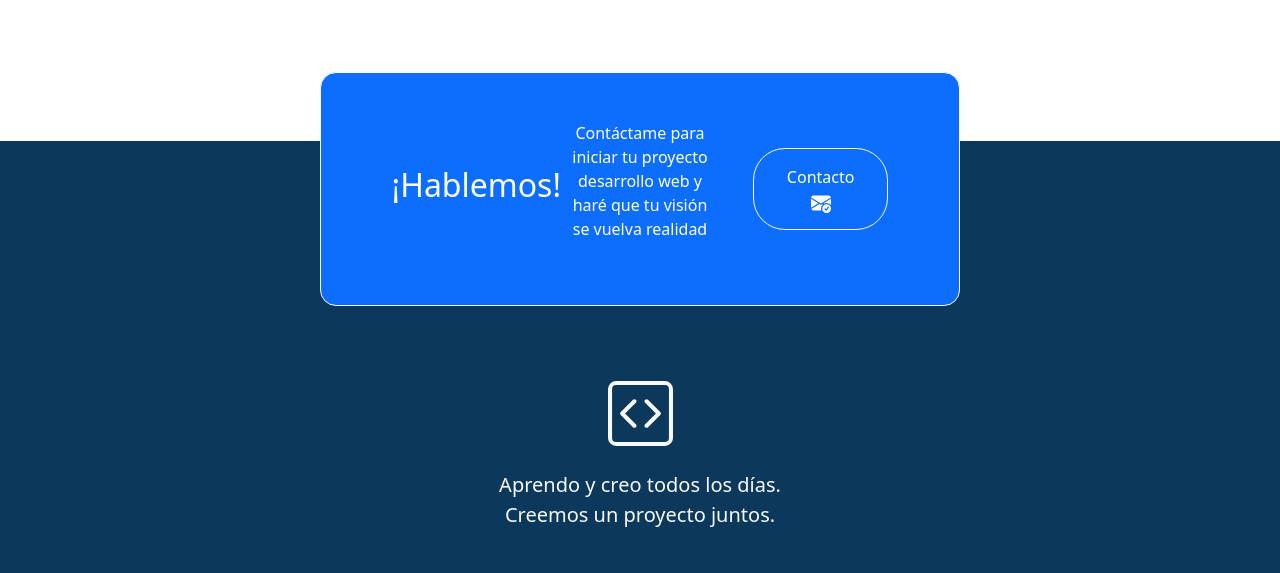
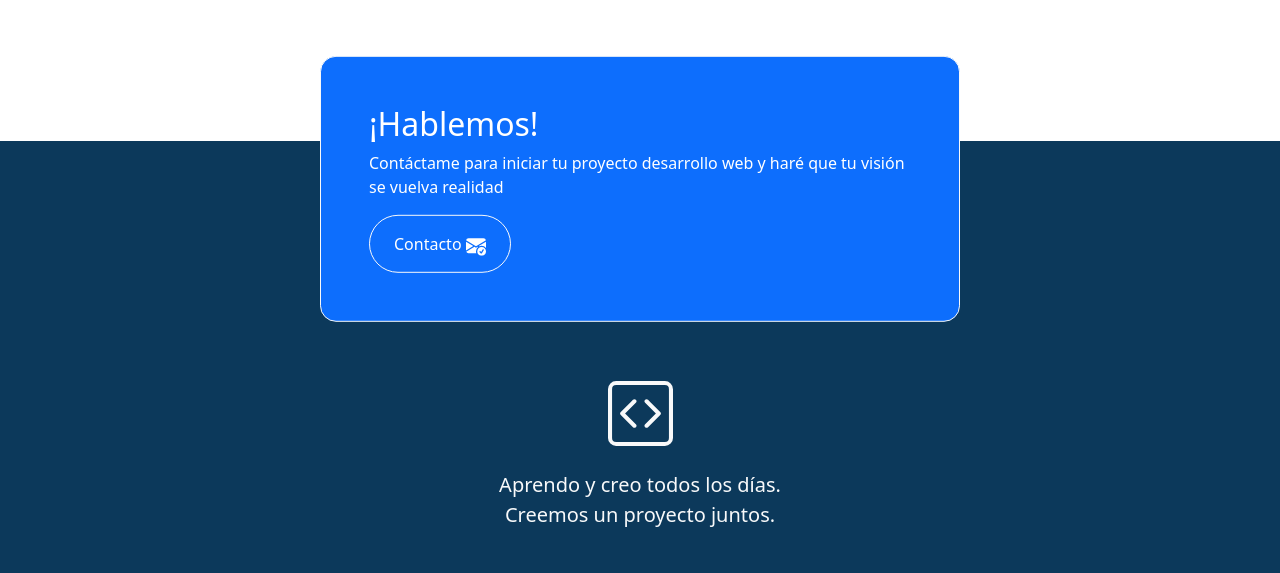
Before and after one commit to CBSebastian-Flores/Examenes-DesarrolloWeb, a plain HTML site: page EV-Final/index.html in a window 1280 px wide. Shown: the part 3917-4490 px from the top of the page. Drawn offline with Linux system fonts and the light colour scheme.

Commit message:
Arreglando la vista movil del div con position absolute

```diff
--- a/EV-Final/index.html
+++ b/EV-Final/index.html
@@ -267,12 +267,12 @@
         <div class="row color-2 pt-5 mt-5">
             <div class="position-relative pb-5 mb-5">
                 <div
-                    class="text-bg-primary w-50 p-5 position-absolute top-0 start-50 translate-middle rounded-4 border border-light border-1 d-flex align-items-center justify-content-around flex-wrap">
-                    <h2 class="w-25">¡Hablemos!</h2>
-                    <p class="text-center w-25">Contáctame para iniciar tu proyecto <span>desarrollo web y haré que tu
+                    class="col-12 col-sm-10 col-md-8 col-lg-6 text-bg-primary p-5 position-absolute top-0 start-50 translate-middle rounded-4 border border-light border-1">
+                    <h2>¡Hablemos!</h2>
+                    <p>Contáctame para iniciar tu proyecto <span>desarrollo web y haré que tu
                             visión se vuelva
                             realidad</span></p>
-                    <button class="btn btn-primary border border-light border-1 rounded-5 py-3 px-4 w-25">Contacto
+                    <button class="btn btn-primary border border-light border-1 rounded-5 py-3 px-4">Contacto
                         <svg xmlns="http://www.w3.org/2000/svg" width="20" height="20" fill="currentColor"
                             class="bi bi-envelope-check-fill" viewBox="0 0 16 16">
                             <path
```
